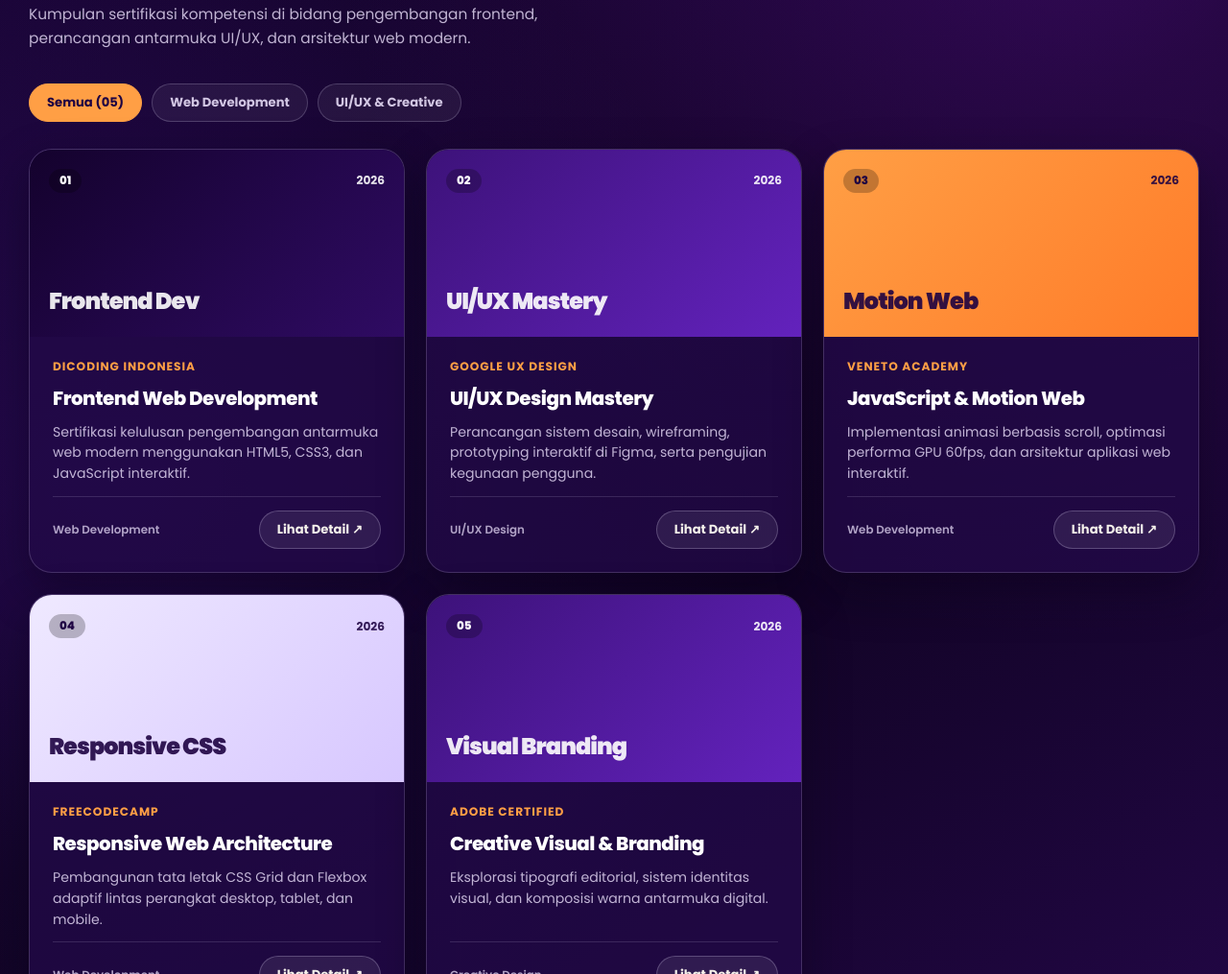
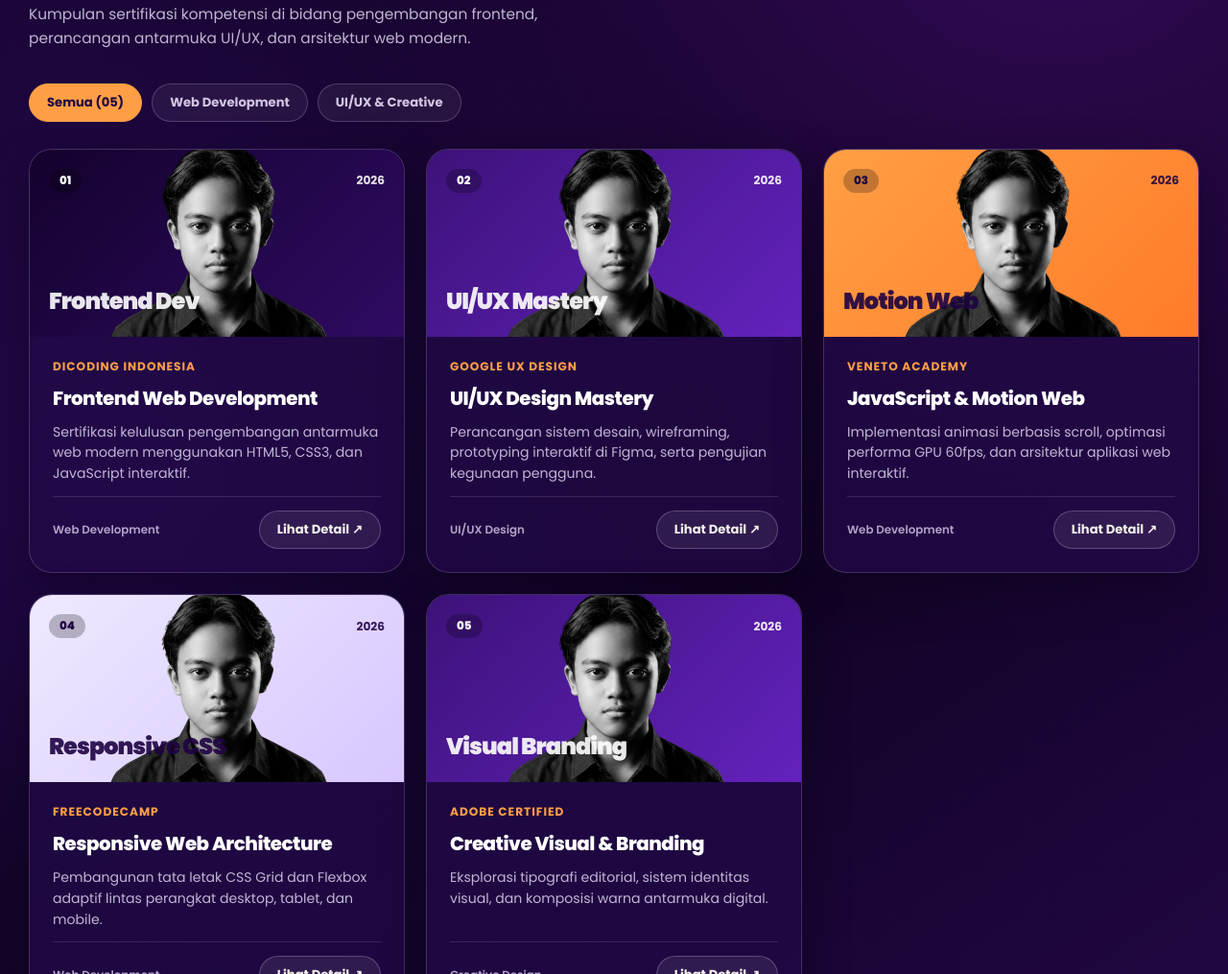
Before and after one commit to vittoYEEE/portofolio-utama, a website: page certificates.html in a window 1280 px wide. Shown: the part 282-1297 px from the top of the page at 96% size. Drawn offline with Linux system fonts and the light colour scheme.

Commit message:
update about

```diff
--- a/certificates.html
+++ b/certificates.html
@@ -23,7 +23,9 @@
         </a>
         <div class="subpage-nav-actions">
           <a href="projects.html" class="subpage-btn is-ghost">Projects</a>
-          <a href="index.html#about" class="subpage-btn">&larr; Kembali ke Home</a>
+          <a href="index.html#about" class="subpage-btn"
+            >&larr; Kembali ke Home</a
+          >
         </div>
       </header>
 
@@ -59,10 +61,12 @@
               <span class="cert-thumb-year">2026</span>
             </div>
             <span class="cert-thumb-watermark">Frontend Dev</span>
+            <img src="./asset/apkek 2.png" alt="" />
           </div>
           <div class="cert-page-body">
             <span class="cert-page-issuer">Dicoding Indonesia</span>
             <h2>Frontend Web Development</h2>
+
             <p>
               Sertifikasi kelulusan pengembangan antarmuka web modern
               menggunakan HTML5, CSS3, dan JavaScript interaktif.
@@ -92,6 +96,7 @@
               <span class="cert-thumb-year">2026</span>
             </div>
             <span class="cert-thumb-watermark">UI/UX Mastery</span>
+            <img src="./asset/apkek 2.png" alt="" />
           </div>
           <div class="cert-page-body">
             <span class="cert-page-issuer">Google UX Design</span>
@@ -125,13 +130,14 @@
               <span class="cert-thumb-year">2026</span>
             </div>
             <span class="cert-thumb-watermark">Motion Web</span>
+            <img src="./asset/apkek 2.png" alt="" />
           </div>
           <div class="cert-page-body">
             <span class="cert-page-issuer">Veneto Academy</span>
             <h2>JavaScript &amp; Motion Web</h2>
             <p>
-              Implementasi animasi berbasis scroll, optimasi performa GPU
-              60fps, dan arsitektur aplikasi web interaktif.
+              Implementasi animasi berbasis scroll, optimasi performa GPU 60fps,
+              dan arsitektur aplikasi web interaktif.
             </p>
             <div class="cert-page-footer">
               <span class="cert-tag">Web Development</span>
@@ -158,6 +164,7 @@
               <span class="cert-thumb-year">2026</span>
             </div>
             <span class="cert-thumb-watermark">Responsive CSS</span>
+            <img src="./asset/apkek 2.png" alt="" />
           </div>
           <div class="cert-page-body">
             <span class="cert-page-issuer">freeCodeCamp</span>
@@ -191,6 +198,7 @@
               <span class="cert-thumb-year">2026</span>
             </div>
             <span class="cert-thumb-watermark">Visual Branding</span>
+            <img src="./asset/apkek 2.png" alt="" />
           </div>
           <div class="cert-page-body">
             <span class="cert-page-issuer">Adobe Certified</span>
```
Also changed, not shown: index.html (+2 -1 lines).
